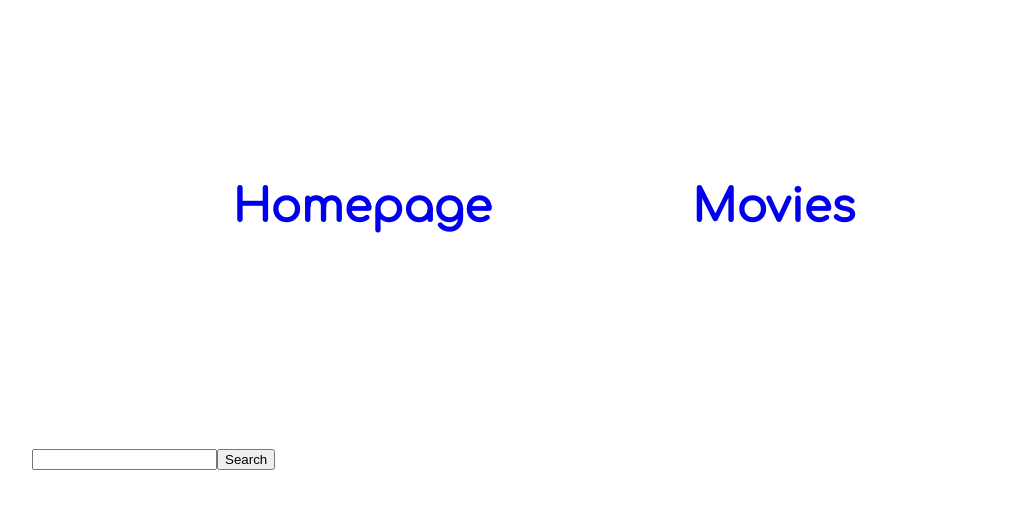
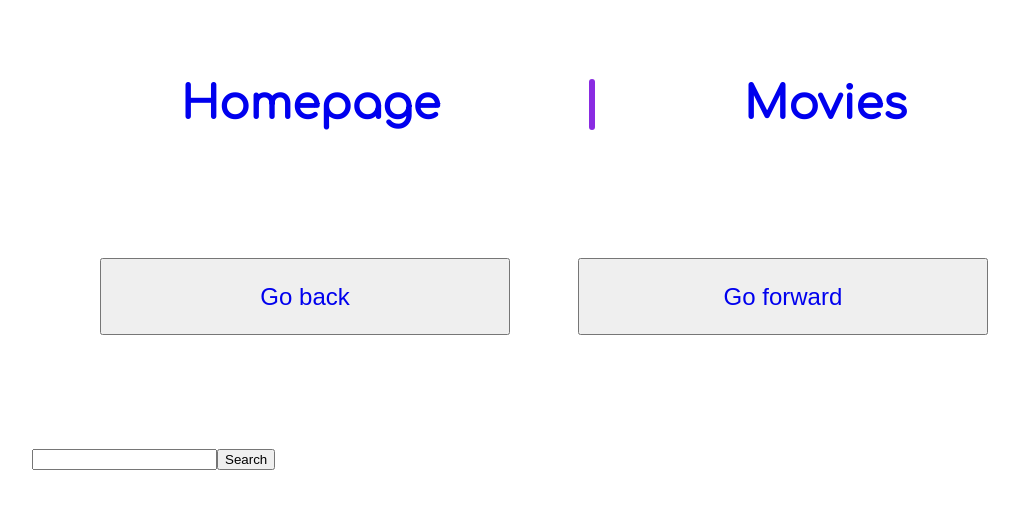
Before and after one commit to Zuza29/goit-react-hw-05-movies, a React (Create React App) app: page /movies in a window 1280 px wide. Shown: the top 508 px of the page, without its empty margins (96-1115 px from the left). Built offline with nearby package versions, Linux system fonts and the light colour scheme.

Commit message:
Add header component

```diff
--- a/src/components/Header/Header.jsx
+++ b/src/components/Header/Header.jsx
@@ -1,13 +1,22 @@
-import { NavLink } from "react-router-dom";
+import { NavLink } from 'react-router-dom';
 import css from './Header.module.css';
 
 export const Header = () => {
-    return (
-      <header>
-        <nav>
-          <NavLink to='/'>Homepage</NavLink>
-          <NavLink to='/movies'>Movies</NavLink>
-        </nav>
-      </header>
-    );
-}
+  return (
+    <header>
+      <nav className={css.nav_1}>
+        <NavLink to="/">Homepage</NavLink>
+        <div className={css.border}></div>
+        <NavLink to="/movies">Movies</NavLink>
+      </nav>
+      <nav className={css.nav_2}>
+        <button type="button">
+          <NavLink>Go back</NavLink>
+        </button>
+        <button type="button">
+          <NavLink>Go forward</NavLink>
+        </button>
+      </nav>
+    </header>
+  );
+};
```
